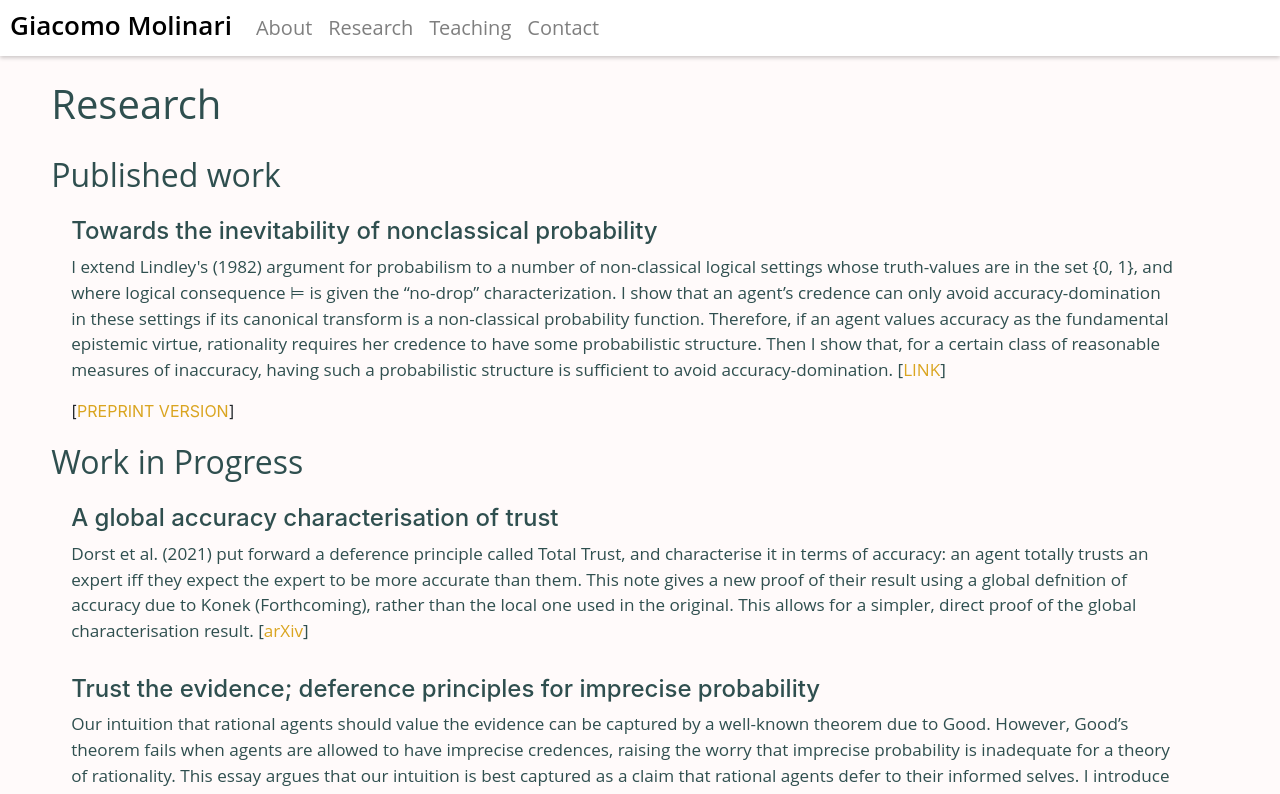
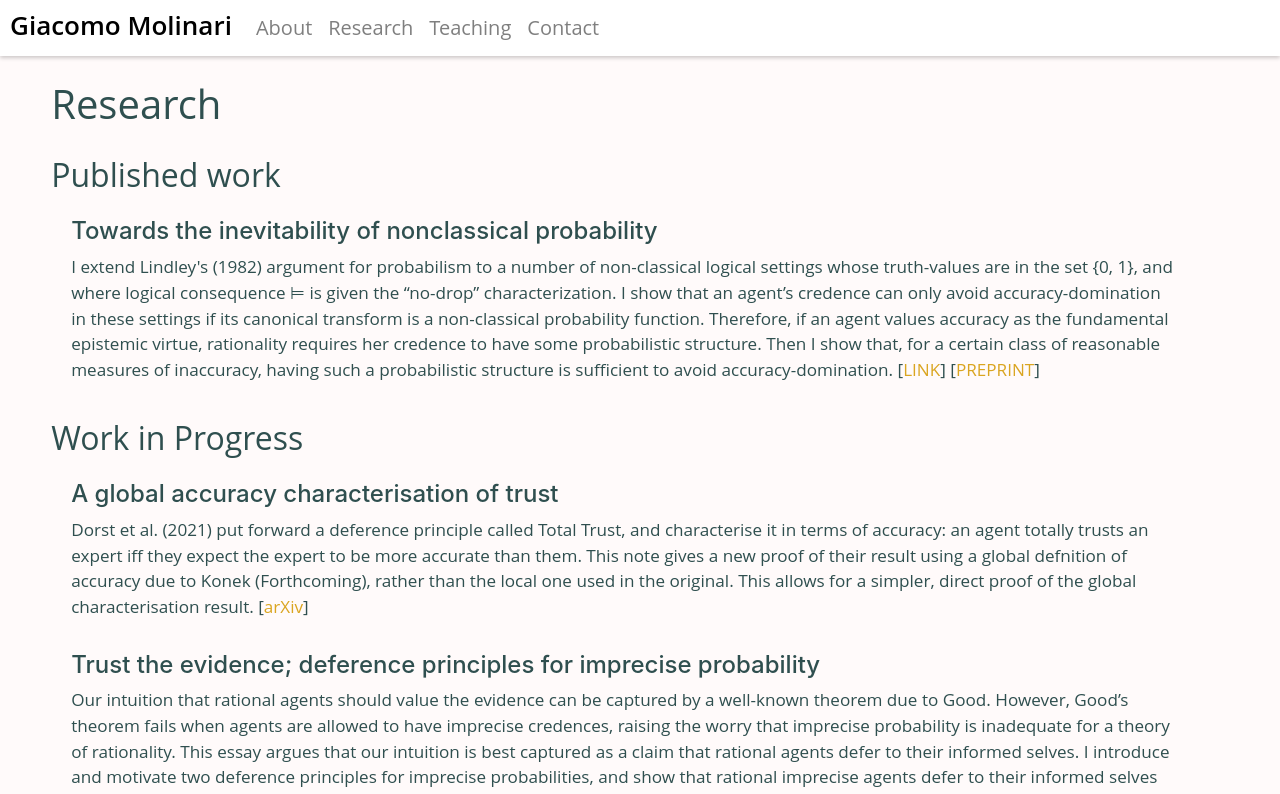
Before and after one commit to giacomomolinari/giacomomolinari.github.io, a plain HTML site: page index.html in a window 1280 px wide. Both pictures are taken after a click on the link "Research". Shown: the top 794 px of the page. Drawn offline with nearby package versions, Linux system fonts and the light colour scheme.

Commit message:
Update index.html

```diff
--- a/index.html
+++ b/index.html
@@ -73,9 +73,8 @@
 		  in these settings if its canonical transform is a non-classical probability function. Therefore, if
 		  an agent values accuracy as the fundamental epistemic virtue, rationality requires her credence to
 		  have some probabilistic structure. Then I show that, for a certain class of reasonable measures of
-		  inaccuracy, having such a probabilistic structure is sufficient to avoid accuracy-domination.
-			[<a href="https://www.cambridge.org/core/journals/review-of-symbolic-logic/article/abs/towards-the-inevitability-of-nonclassical-probability/FBB20E26E4AD4A0C23EE87BED355379B">LINK</a>] </p>
-	      		[<a href="./paperRSLpersonal.pdf">PREPRINT VERSION</a>]
+		  inaccuracy, having such a probabilistic structure is sufficient to avoid accuracy-domination. [<a href="https://www.cambridge.org/core/journals/review-of-symbolic-logic/article/abs/towards-the-inevitability-of-nonclassical-probability/FBB20E26E4AD4A0C23EE87BED355379B">LINK</a>]
+		  [<a href="./paperRSLpersonal.pdf">PREPRINT</a>] </p>
 		</div>
 	    </div>
 	    <h2> Work in Progress </h2>
```
